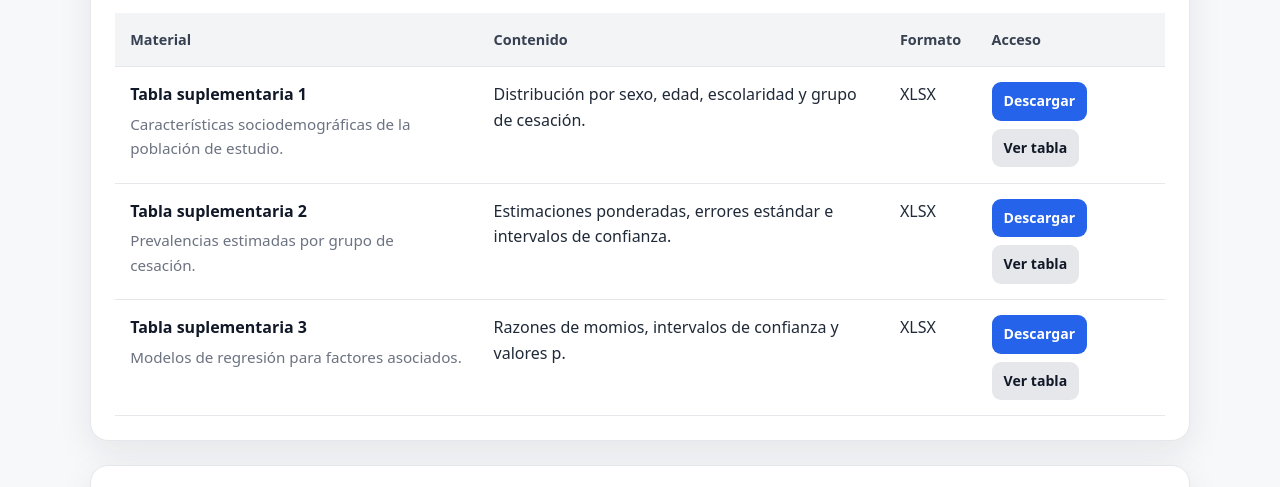
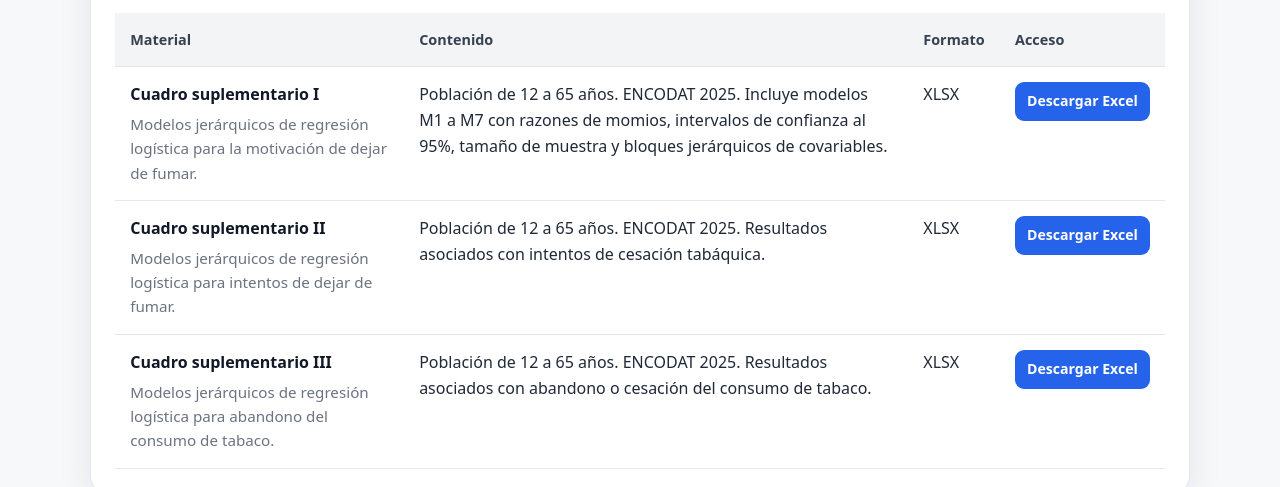
Before and after one commit to fernandoaustria/cesacion-tabaquica-suplementario, a plain HTML site: page index.html in a window 1280 px wide. Shown: the part 641-1128 px from the top of the page. Drawn offline with Linux system fonts and the light colour scheme.

Commit message:
Update supplementary table descriptions

```diff
--- a/index.html
+++ b/index.html
@@ -228,45 +228,42 @@
           <tbody>
             <tr>
               <td>
-                <div class="file-title">Tabla suplementaria 1</div>
-                <div class="file-desc">Características sociodemográficas de la población de estudio.</div>
+                <div class="file-title">Cuadro suplementario I</div>
+                <div class="file-desc">Modelos jerárquicos de regresión logística para la motivación de dejar de fumar.</div>
               </td>
-              <td>Distribución por sexo, edad, escolaridad y grupo de cesación.</td>
+              <td>Población de 12 a 65 años. ENCODAT 2025. Incluye modelos M1 a M7 con razones de momios, intervalos de confianza al 95%, tamaño de muestra y bloques jerárquicos de covariables.</td>
               <td>XLSX</td>
               <td>
                 <div class="actions">
-                  <a class="button" href="supplementary/Cuadro suplementario_SI.xlsx" download>Descargar</a>
-                  <a class="button secondary" href="supplementary/Supplementary_Table_1.html">Ver tabla</a>
+                  <a class="button" href="supplementary/Cuadro%20suplementario_SI.xlsx" download>Descargar Excel</a>
                 </div>
               </td>
             </tr>
 
             <tr>
               <td>
-                <div class="file-title">Tabla suplementaria 2</div>
-                <div class="file-desc">Prevalencias estimadas por grupo de cesación.</div>
+                <div class="file-title">Cuadro suplementario II</div>
+                <div class="file-desc">Modelos jerárquicos de regresión logística para intentos de dejar de fumar.</div>
               </td>
-              <td>Estimaciones ponderadas, errores estándar e intervalos de confianza.</td>
+              <td>Población de 12 a 65 años. ENCODAT 2025. Resultados asociados con intentos de cesación tabáquica.</td>
               <td>XLSX</td>
               <td>
                 <div class="actions">
-                  <a class="button" href="supplementary/Cuadro suplementario_S2.xlsx" download>Descargar</a>
-                  <a class="button secondary" href="supplementary/Supplementary_Table_2.html">Ver tabla</a>
+                  <a class="button" href="supplementary/Cuadro%20suplementario%20S2.xlsx" download>Descargar Excel</a>
                 </div>
               </td>
             </tr>
 
             <tr>
               <td>
-                <div class="file-title">Tabla suplementaria 3</div>
-                <div class="file-desc">Modelos de regresión para factores asociados.</div>
+                <div class="file-title">Cuadro suplementario III</div>
+                <div class="file-desc">Modelos jerárquicos de regresión logística para abandono del consumo de tabaco.</div>
               </td>
-              <td>Razones de momios, intervalos de confianza y valores p.</td>
+              <td>Población de 12 a 65 años. ENCODAT 2025. Resultados asociados con abandono o cesación del consumo de tabaco.</td>
               <td>XLSX</td>
               <td>
                 <div class="actions">
-                  <a class="button" href="supplementary/Cuadro suplementario_S3.xlsx" download>Descargar</a>
-                  <a class="button secondary" href="supplementary/Supplementary_Table_3.html">Ver tabla</a>
+                  <a class="button" href="supplementary/Cuadro%20suplementario%20S3.xlsx" download>Descargar Excel</a>
                 </div>
               </td>
             </tr>
```
